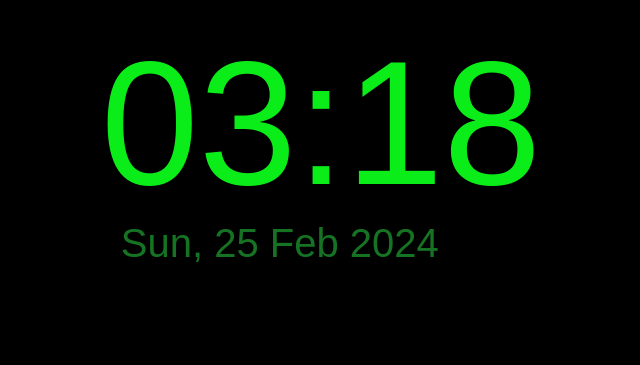
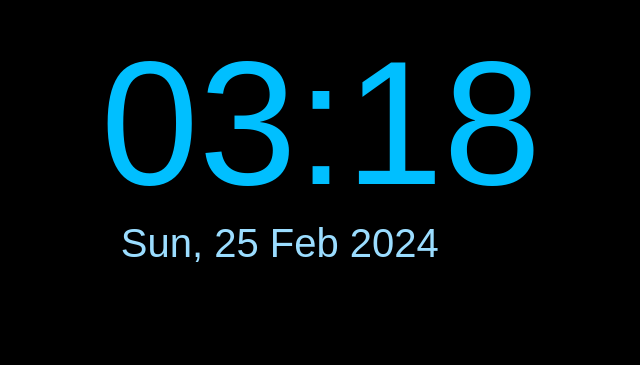
Before and after one commit to Nichith-v/digital-clock, a plain HTML site: page index.html in a window 1280 px wide. Shown: the part 198-563 px from the top of the page, without its empty margins (319-959 px from the left). Drawn offline with Linux system fonts and the light colour scheme.

Commit message:
Update index.html

```diff
--- a/index.html
+++ b/index.html
@@ -40,7 +40,7 @@
 
     #one {
       height: 20vh;
-      color: #0bed18;
+      color: #00BFFF;
       font-size: 22vh;
       font-family: sans-serif;
       line-height: 20.4vh;
@@ -52,7 +52,7 @@
 
     #two {
       height: 20vh;
-      color: #157323;
+      color: #9BDDFF;
       font-size: 5vh;
       font-family: sans-serif;
       line-height: 10.4vh;
```
